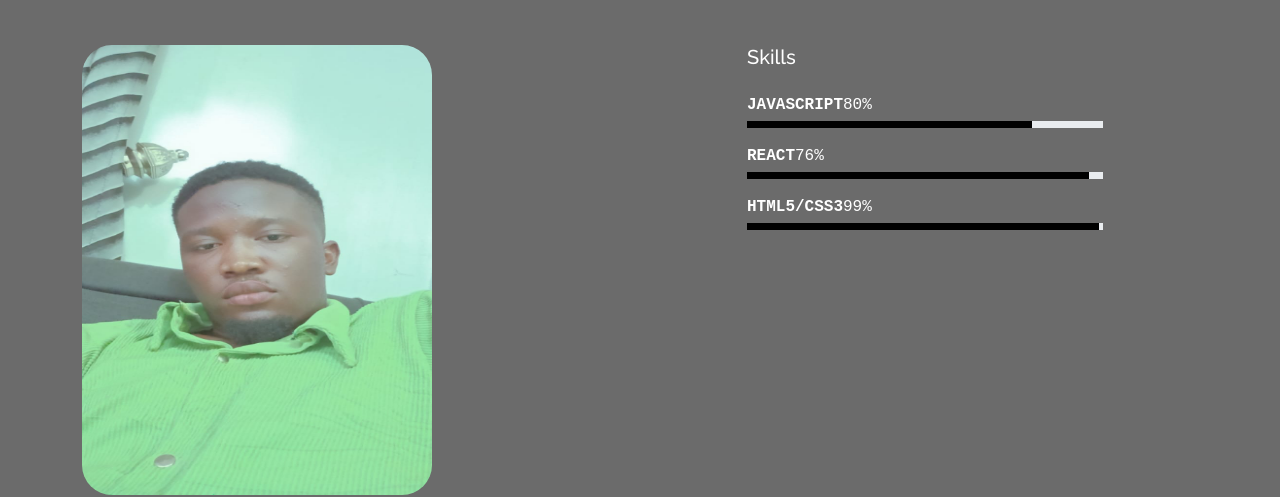
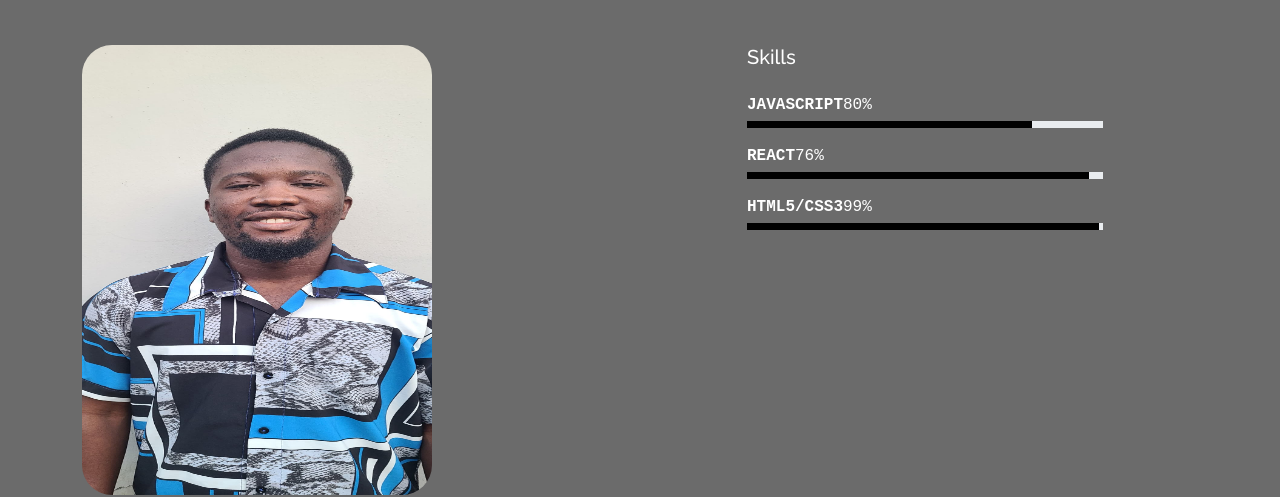
Before and after one commit to Thousandsteel/thousandsteel-portfolio, a plain HTML site: page about.html in a window 1280 px wide. Shown: the part 342-839 px from the top of the page. Drawn offline with Linux system fonts and the light colour scheme; a web font is replaced by a local one.

Commit message:
picture change

```diff
--- a/about.html
+++ b/about.html
@@ -156,7 +156,7 @@
             <div class="col-md-7 mb-5 mb-md-0" data-aos="fade-up">
               <p class="myphoto">
                 <img
-                  src="assets/img/a0408b5d-4b4b-46ac-863d-ea22b1196c27.jpg"
+                  src="assets/img/prof2.jfif"
                   alt="Image"
 
                   class="img-fluid"
```
Also changed, not shown: assets/img/prof2.jfif (added).
